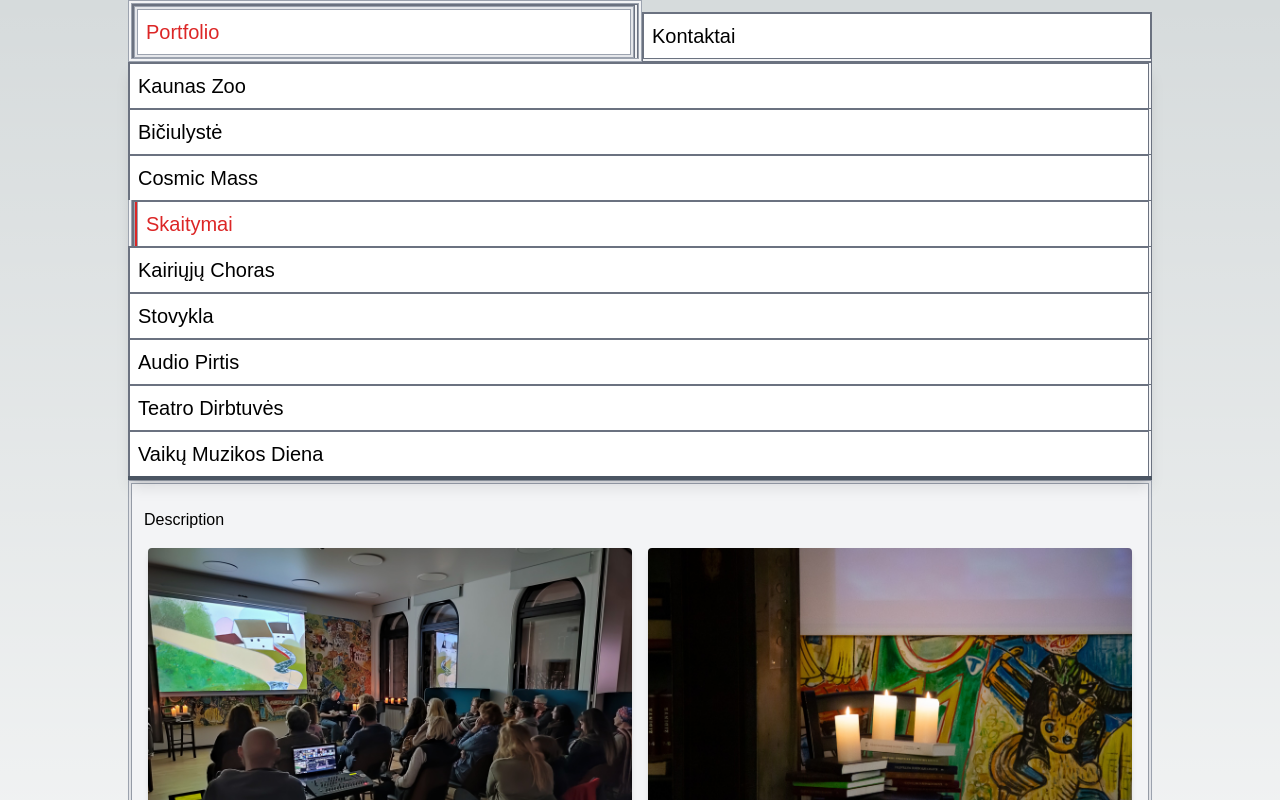
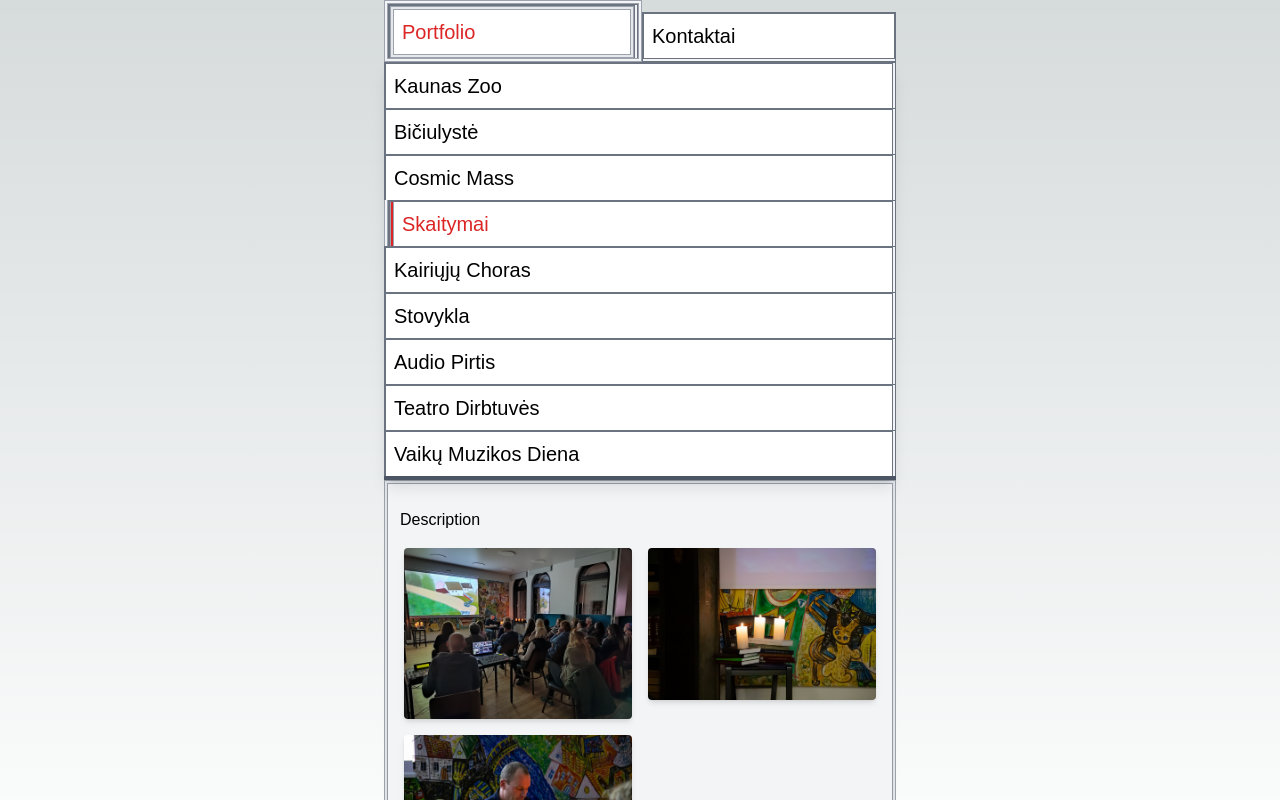
Before and after one commit to ignasandr/portfolio-nextjs, a Next.js app: page /projects in a window 1280 px wide. Shown: the top 800 px of the page. Built offline with nearby package versions, Linux system fonts and the light colour scheme; a web font is replaced by a local one.

Commit message:
mobile first approach continues

```diff
--- a/app/layout.tsx
+++ b/app/layout.tsx
@@ -27,7 +27,7 @@ export default function RootLayout({
     <html lang="en">
       <body className={`${gupter.className}`}>
         {/* <body className="md:h-screen"> */}
-        <div className="md:mx-32">
+        <div className="md:mx-32 lg:mx-48 xl:mx-96">
           <Header active onClick={handleClick} />
           {children}
         </div>
--- a/components/projects/Gallery.tsx
+++ b/components/projects/Gallery.tsx
@@ -10,7 +10,7 @@ const Gallery = ({
   const columnCutoff: number = Math.ceil(images.length / 2);
 
   return (
-    <div className="grid grid-cols-1 lg:grid-cols-2 gap-4 w-full h-full p-4">
+    <div className="grid grid-cols-1 md:grid-cols-2 gap-4 w-full h-full p-4">
       <div className="grid gap-4 justify-center">
         {images.slice(0, columnCutoff).map((el: string, index) => (
           <Image
```
